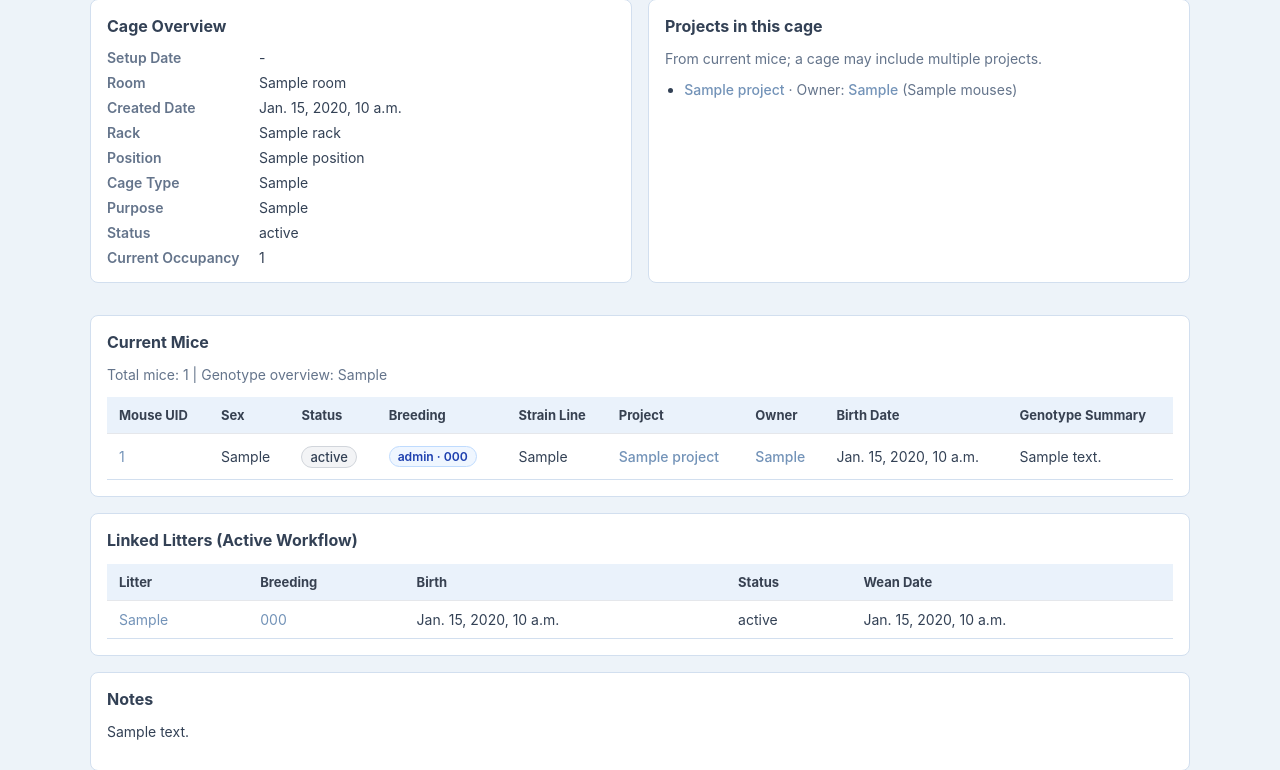
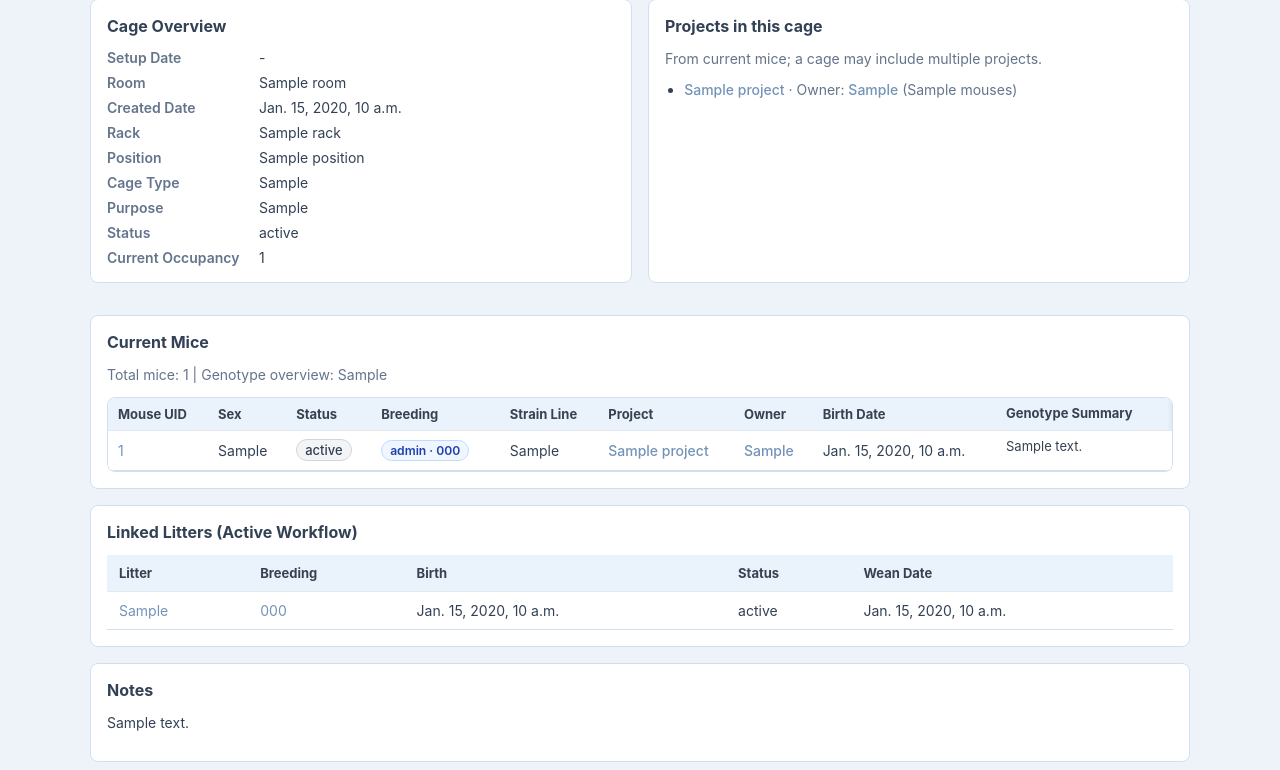
Before and after one commit to JiaGSLab/MouseXGene, a Django app: template templates/colony/cage_detail.html in a window 1280 px wide. Shown: the part 171-941 px from the top of the page. Run offline with Django 3.2, Linux system fonts and the light colour scheme; the template is opened without the code that fills it: most values are stand-ins (such as "Sample title", 1, 10 or a date in 2020).

Commit message:
Fix cage detail Genotype Summary overflow to match mice list.
Truncate long summaries with ellipsis, show expand hint, and allow column resize on the cage occupancy table.

Co-authored-by: Cursor <cursoragent@cursor.com>

```diff
--- a/templates/colony/cage_detail.html
+++ b/templates/colony/cage_detail.html
@@ -1,4 +1,5 @@
 {% extends "base.html" %}
+{% load static %}
 
 {% block title %}Cage {{ cage.cage_id }} | MouseXGene{% endblock %}
 
@@ -63,7 +64,19 @@
         Total mice: {{ current_mouse_count }} |
         Genotype overview: {{ cage_genotype_overview }}
     </p>
-    <table class="data-table">
+    <div class="table-wrap table-wrap--data">
+    <table class="data-table data-table--compact data-table--mice data-table--col-resize" id="cage-mice-table" data-col-resize-key="cage-detail-mice">
+        <colgroup>
+            <col>
+            <col>
+            <col>
+            <col>
+            <col>
+            <col>
+            <col>
+            <col>
+            <col class="col-w-genotype" data-min-width="72" data-resizable="1">
+        </colgroup>
         <thead>
             <tr>
                 <th>Mouse UID</th>
@@ -74,7 +87,7 @@
                 <th>Project</th>
                 <th>Owner</th>
                 <th>Birth Date</th>
-                <th>Genotype Summary</th>
+                <th class="col-genotype">Genotype Summary</th>
             </tr>
         </thead>
         <tbody>
@@ -108,7 +121,16 @@
                     {% endif %}
                 </td>
                 <td>{{ row.mouse.birth_date|default:"-" }}</td>
-                <td>{{ row.genotype_summary|default:"-" }}</td>
+                <td class="col-genotype">
+                    {% if row.genotype_summary %}
+                        <div class="col-genotype-cell">
+                            <span class="col-genotype-text" title="{{ row.genotype_summary }}">{{ row.genotype_summary }}</span>
+                            <span class="col-genotype-more" aria-hidden="true" title="More text — drag the column border to widen">›</span>
+                        </div>
+                    {% else %}
+                        <span class="cell-empty">—</span>
+                    {% endif %}
+                </td>
             </tr>
             {% empty %}
             <tr>
@@ -117,6 +139,7 @@
             {% endfor %}
         </tbody>
     </table>
+    </div>
 </section>
 
 <section class="card">
@@ -154,3 +177,7 @@
 
 {% include "includes/record_timeline.html" with created_at=cage.created_at updated_at=cage.updated_at audit_entries=audit_entries created_by=created_by updated_by=updated_by extra_date_label="Created date (cage card)" extra_date_value=cage.created_date only %}
 {% endblock %}
+
+{% block extra_scripts %}
+    <script src="{% static 'js/table_col_resize.js' %}?v={{ APP_RELEASE }}"></script>
+{% endblock %}
```
